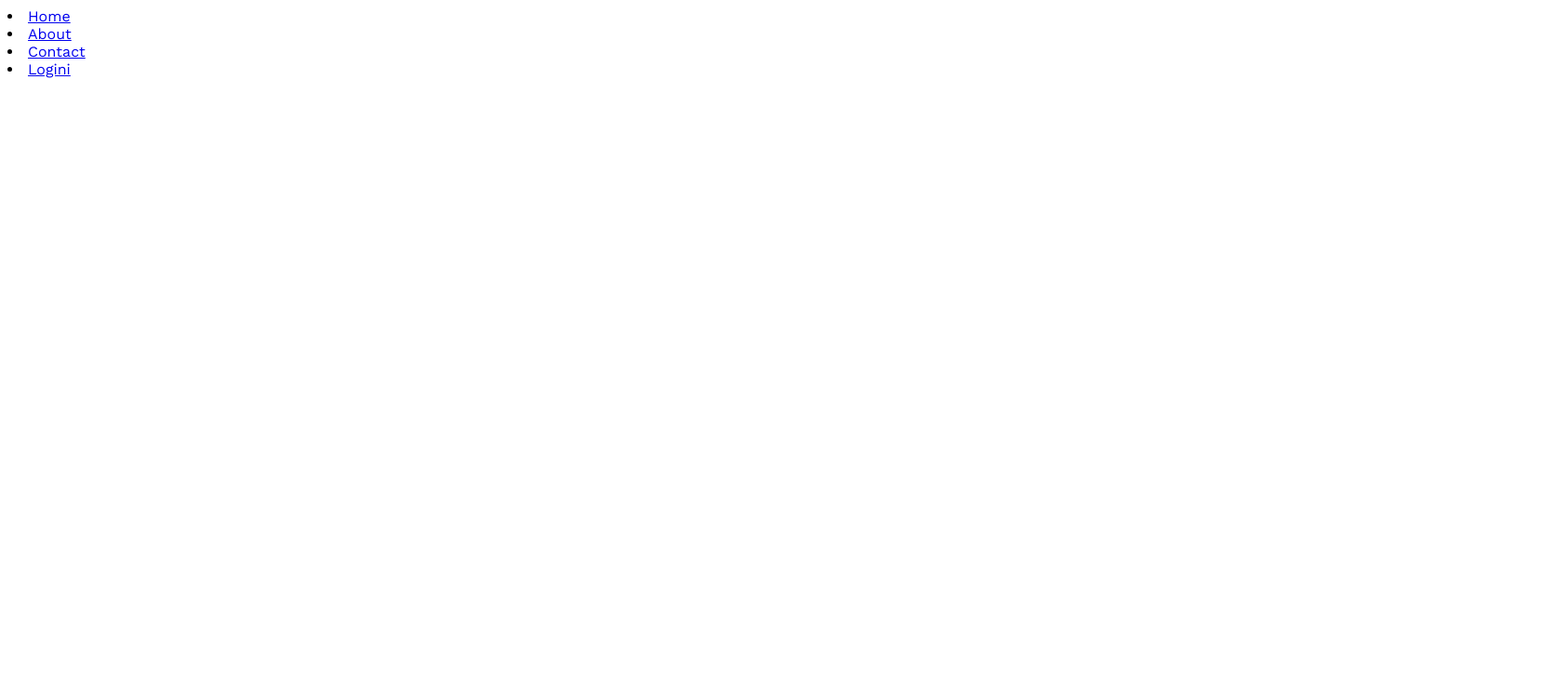
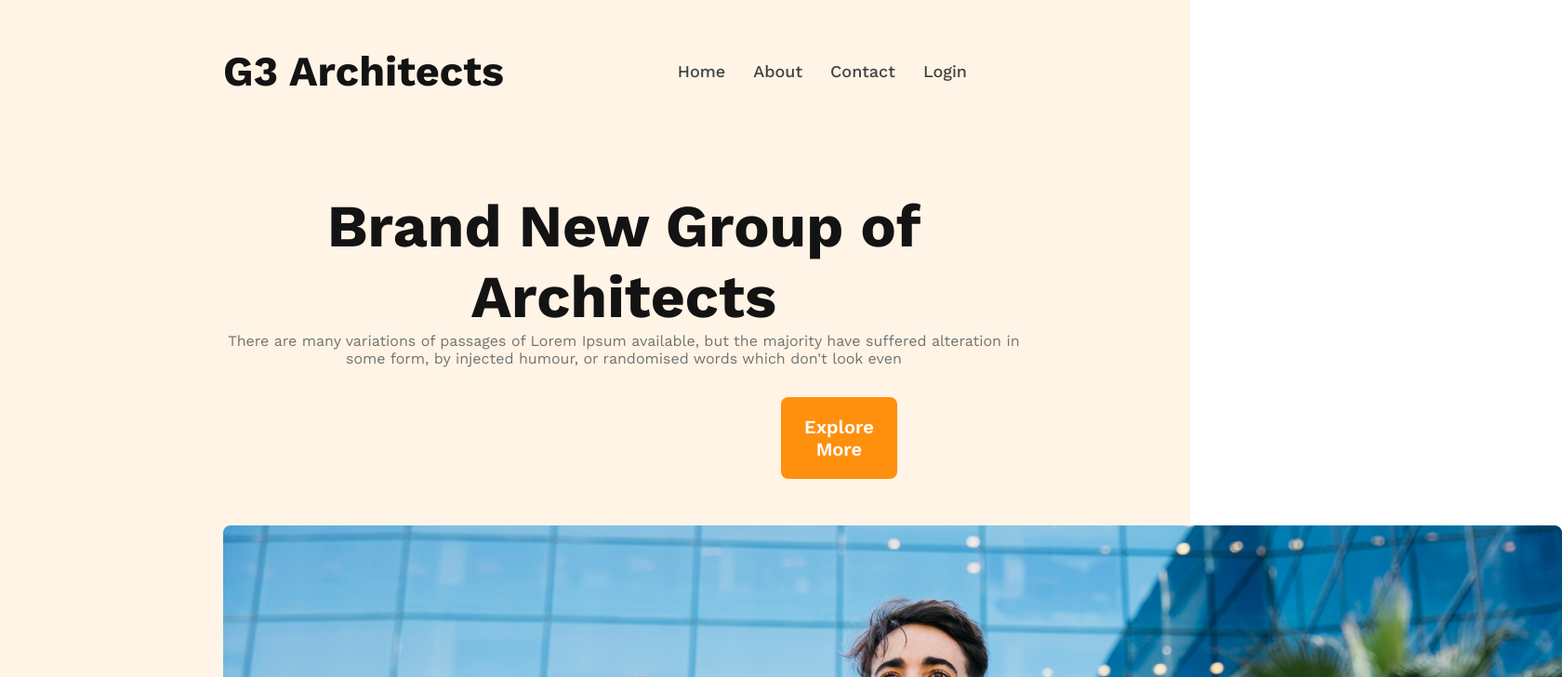
Before and after one commit to mdmarufhossianbd/g3-architects, a plain HTML site: page index.html in a window 1280 px wide. Shown: the top 728 px of the page at 93% size, 1680 px wide, since content can reach past the window. Drawn offline with nearby package versions, Linux system fonts and the light colour scheme.

Commit message:
header section complete

```diff
--- a/index.html
+++ b/index.html
@@ -12,11 +12,29 @@
 <body>
     <header>
         <nav>
-            <li><a href="#">Home</a></li>
-            <li><a href="#">About</a></li>
-            <li><a href="#">Contact</a></li>
-            <li><a href="#">Logini</a></li>
+            <h3 class="site_title">G3 Architects</h3>
+            <ul>
+                <li><a href="#">Home</a></li>
+                <li><a href="#">About</a></li>
+                <li><a href="#">Contact</a></li>
+                <li><a href="#">Login</a></li>
+
+            </ul>
+
         </nav>
+        <div class="banner">
+            <h2 class="banner_title">
+                Brand New Group of Architects
+            </h2>
+            <p class="banner_description">
+                There are many variations of passages of Lorem Ipsum available, but the majority have suffered alteration in some form, by injected humour, or randomised words which don't look even
+            </p>
+            <button class="primary_btn">
+                Explore More
+            </button>
+        </div>
+        <img src="images/banner.png" alt="">
+
     </header>
 </body>
 </html>
--- a/style.css
+++ b/style.css
@@ -1,3 +1,70 @@
-*{
+* {
+    margin: 0px;
+    padding: 0px;
+    box-sizing: border-box;
     font-family: 'Work Sans', sans-serif;
 }
+
+/* Header Area Styles */
+header {
+    padding: 50px 240px;
+    background: #ff900e1a;
+}
+
+nav {
+    display: flex;
+    justify-content: space-between;
+}
+
+nav ul {
+    display: flex;
+    align-items: center;
+}
+
+nav ul li {
+    list-style: none;
+}
+
+nav ul li a {
+    text-decoration: none;
+    margin-left: 30px;
+    font-size: 18px;
+    font-weight: 500;
+    color: #424242;
+}
+
+.site_title {
+    color: #131313;
+    font-size: 45px;
+    font-weight: 700;
+}
+
+/* banner section */
+.banner_title,
+.banner_description {
+    width: 862px;
+    margin: auto;
+    text-align: center;
+}
+
+.banner_title {
+    margin-top: 102px;
+    color: #131313;
+    font-size: 64px;
+    font-weight: 700;
+}
+
+.banner_description {
+    color: #727272;
+}
+
+.primary_btn {
+    color: #FFF;
+    font-size: 20px;
+    font-weight: 600;
+    border-radius: 8px;
+    background: #FF900E;
+    border-style: none;
+    padding: 20px 25px;
+    margin: 32px 600px 50px;
+}
```
